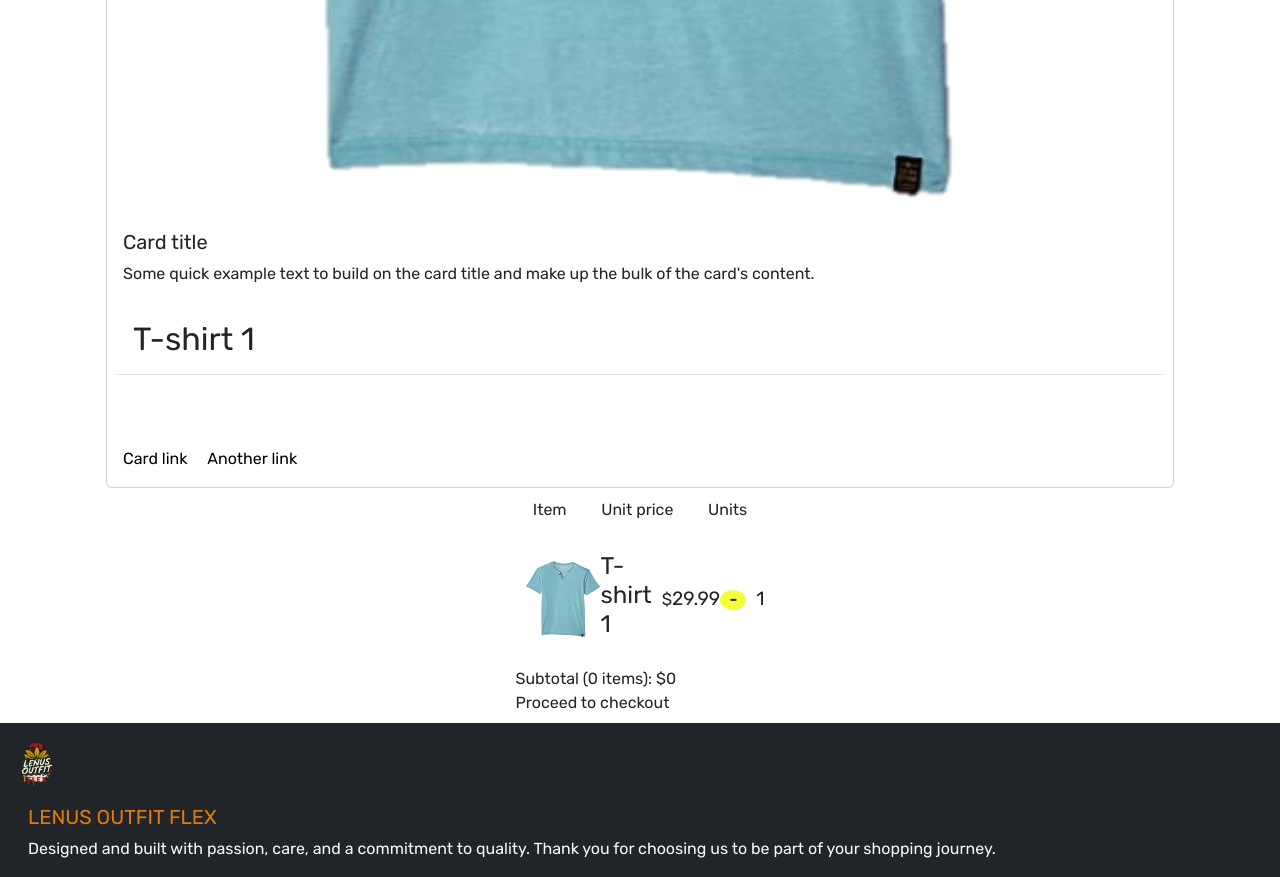
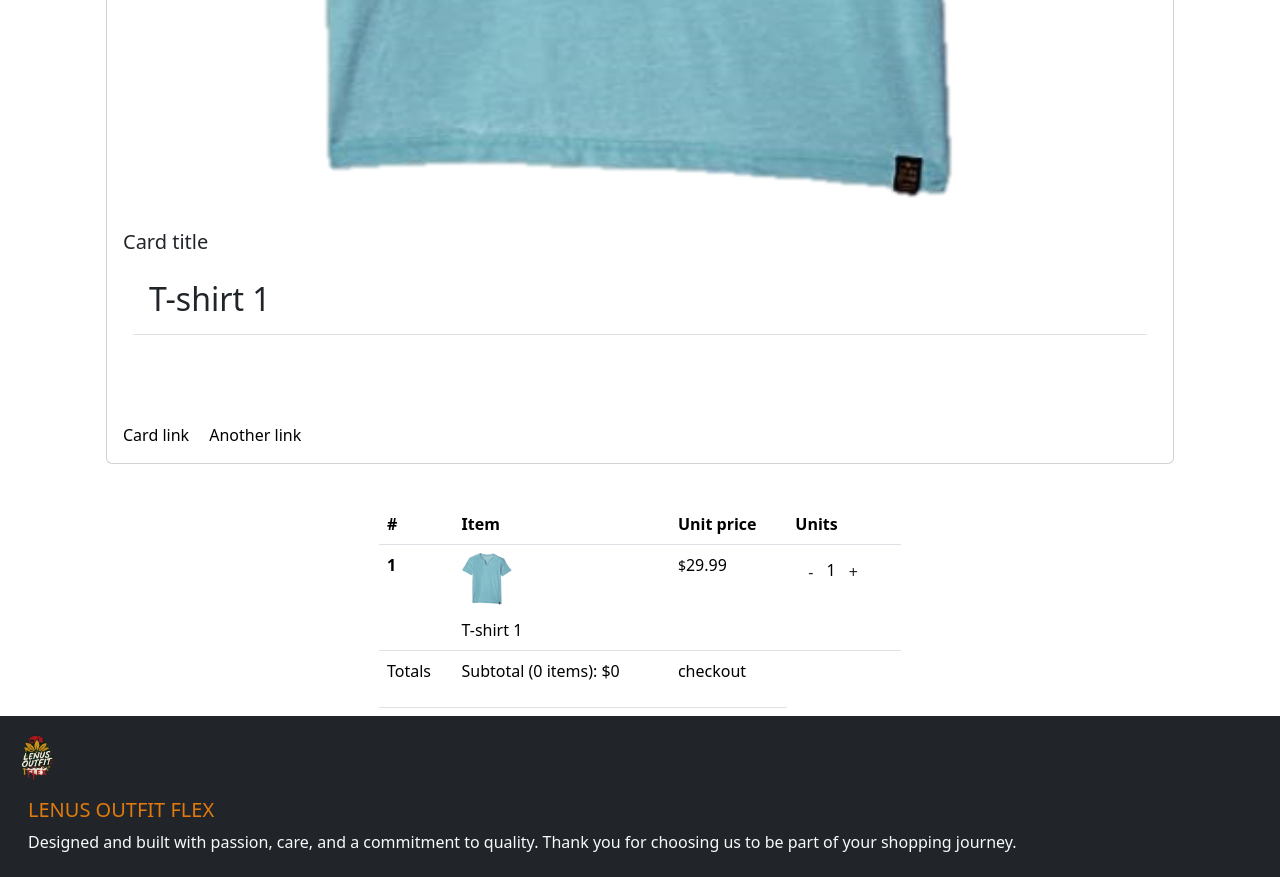
Before and after one commit to JerrySiongy/e-commerce, a Flask app: page /products in a window 1280 px wide. Shown: the part 1840-2717 px from the top of the page. Run offline with Flask 3, Linux system fonts and the light colour scheme; data that the repository does not hold is empty; some libraries are stand-ins or nearby versions.

Commit message:
will definitely finish the cart now

```diff
--- a/static/styles.css
+++ b/static/styles.css
@@ -10,18 +10,6 @@
 }
 
 /* General CSS */
-* {
-  padding: 0;
-  margin: 0;
-  box-sizing: border-box;
-  font-family: Rubik;
-}
-
-html {
-  font-size: 16px;
-  overflow-x: hidden;
-}
-
 a {
   text-decoration: none;
   color: #000;
@@ -163,7 +151,7 @@ a {
 /* CART */
 .cart {
   height: 100%;
-  width: 25%;
+  width: 50%;
 
   position: relative;
 }
--- a/templates/Products.html
+++ b/templates/Products.html
@@ -1,58 +1,49 @@
-{% extends 'base.html' %}
-{% block title %} products {% endblock %}
-{% block content %}
+{% extends 'base.html' %} {% block title %} products {% endblock %} {% block
+content %}
 
+<div class="container-fluid mt-5 p-5">this is the projects page</div>
 
-<div class="container-fluid mt-5 p-5">
-	this is the projects page
-</div>
-
-<div class="container ">
-	<div class=" container app-container">
+<div class="container">
+	<div class="container app-container">
 		<div class="app-bg">
 			<div class="left-side"></div>
 			<div class="right-side"></div>
 		</div>
 
-
 		<div class="shopping-bag">
 			<a href="/cart.html">
-				<img src="static/images/icons/bag.png" alt="cart">
+				<img src="static/images/icons/bag.png" alt="cart" />
 				Cart
-				<div class="total-items-in-cart">
-					0
-				</div>
+				<div class="total-items-in-cart">0</div>
 			</a>
 		</div>
 
-
-			<div class="container content">
+		<div class="container  content">
 			<div class="products-preview">
 				<div class="products-container">
 					<div class="container-fluid bg-dark mt-3 pb-3">
-							<h5 class=" pt-3">Featured products</h5>
+						<h5 class="pt-3">Featured products</h5>
 						<p class="text-light">Discover our most popular picks</p>
 						<div class="row g-2">
 							<div class="col-sm-12 col-md-6 col-lg-3">
 								<div class="card">
-										<img src="static/images/shirts/t1.png" alt="t-shirt 1">
+									<img src="static/images/shirts/t1.png" alt="t-shirt 1" />
 									<div class="card-body">
 										<div class="item">
 											<div class="item-container">
-
 												<div class="desc">
 													<h2>T-shirt 1</h2>
 													<h2><small>$</small>29.99</h2>
 													<p>
-															Lorem ipsum dolor, sit amet consectetur adipisicing elit.
-															Ipsum, dicta!
+														Lorem ipsum dolor, sit amet consectetur adipisicing
+														elit. Ipsum, dicta!
 													</p>
 												</div>
 												<div class="add-to-wishlist">
-														<img src="static/images/icons/heart.png" alt="add to wish list">
+													<img src="static/images/icons/heart.png" alt="add to wish list" />
 												</div>
 												<div class="add-to-cart">
-														<img src="static/images/icons/bag-plus.png" alt="add to cart">
+													<img src="static/images/icons/bag-plus.png" alt="add to cart" />
 												</div>
 											</div>
 										</div>
@@ -61,27 +52,25 @@
 							</div>
 							<div class="col-sm-12 col-md-6 col-lg-3">
 								<div class="card">
-										<img src="static/images/shirts/t2.png" alt="t-shirt 1">
+									<img src="static/images/shirts/t2.png" alt="t-shirt 1" />
 									<div class="card-body">
 										<div class="item">
 											<div class="item-container">
-
 												<div class="desc">
 													<h2>T-shirt 1</h2>
 													<h2><small>$</small>29.99</h2>
 													<p>
-															Lorem ipsum dolor, sit amet consectetur adipisicing elit.
-															Ipsum, dicta!
+														Lorem ipsum dolor, sit amet consectetur adipisicing
+														elit. Ipsum, dicta!
 													</p>
 												</div>
 												<div class="card-body p-0">
-														<div class="add-to-wishlist w-25 ">
+													<div class="add-to-wishlist w-25">
 														<img src="static/images/icons/heart.png"
-																alt="add to wish list">
+															alt="add to wish list" />
 													</div>
-														<div class="add-to-cart ">
-															<img src="static/images/icons/bag-plus.png"
-																alt="add to cart">
+													<div class="add-to-cart">
+														<img src="static/images/icons/bag-plus.png" alt="add to cart" />
 													</div>
 												</div>
 											</div>
@@ -91,24 +80,23 @@
 							</div>
 							<div class="col-sm-12 col-md-6 col-lg-3">
 								<div class="card">
-										<img src="static/images/shirts/t3.png" alt="t-shirt 1">
+									<img src="static/images/shirts/t3.png" alt="t-shirt 1" />
 									<div class="card-body">
 										<div class="item">
 											<div class="item-container">
-
 												<div class="desc">
 													<h2>T-shirt 1</h2>
 													<h2><small>$</small>29.99</h2>
 													<p>
-															Lorem ipsum dolor, sit amet consectetur adipisicing elit.
-															Ipsum, dicta!
+														Lorem ipsum dolor, sit amet consectetur adipisicing
+														elit. Ipsum, dicta!
 													</p>
 												</div>
 												<div class="add-to-wishlist">
-														<img src="static/images/icons/heart.png" alt="add to wish list">
+													<img src="static/images/icons/heart.png" alt="add to wish list" />
 												</div>
 												<div class="add-to-cart">
-														<img src="static/images/icons/bag-plus.png" alt="add to cart">
+													<img src="static/images/icons/bag-plus.png" alt="add to cart" />
 												</div>
 											</div>
 										</div>
@@ -117,24 +105,23 @@
 							</div>
 							<div class="col-sm-12 col-md-6 col-lg-3">
 								<div class="card">
-										<img src="static/images/shirts/t4.png" alt="t-shirt 1">
+									<img src="static/images/shirts/t4.png" alt="t-shirt 1" />
 									<div class="card-body">
 										<div class="item">
 											<div class="item-container">
-
 												<div class="desc">
 													<h2>T-shirt 1</h2>
 													<h2><small>$</small>29.99</h2>
 													<p>
-															Lorem ipsum dolor, sit amet consectetur adipisicing elit.
-															Ipsum, dicta!
+														Lorem ipsum dolor, sit amet consectetur adipisicing
+														elit. Ipsum, dicta!
 													</p>
 												</div>
 												<div class="add-to-wishlist">
-														<img src="static/images/icons/heart.png" alt="add to wish list">
+													<img src="static/images/icons/heart.png" alt="add to wish list" />
 												</div>
 												<div class="add-to-cart">
-														<img src="static/images/icons/bag-plus.png" alt="add to cart">
+													<img src="static/images/icons/bag-plus.png" alt="add to cart" />
 												</div>
 											</div>
 										</div>
@@ -146,20 +133,16 @@
 				</div>
 			</div>
 		</div>
-
 	</div>
-	<div class="container products-list mt-5">
-		<div class="container products">
+	<div class="container  products-list mt-5">
+		<div class="container  products">
 			<!-- render porducts here -->
 			<div class="item">
 				<div class="item-container item-img">
-					<div class="card" >
-						<img src="static/images/shirts/t1.png" alt="t-shirt 1">
+					<div class="card">
+						<img src="static/images/shirts/t1.png" alt="t-shirt 1" />
 						<div class="card-body">
 							<h5 class="card-title">Card title</h5>
-							<p class="card-text">Some quick example text to build on the card title and make up the bulk
-								of the card's content.</p>
-						</div>
 							<div class="desc">
 								<ul class="list-group list-group-flush">
 									<li class="list-group-item">
@@ -170,59 +153,89 @@
 									</li>
 								</ul>
 							</div>
+						</div>
+
 						<div class="card-body">
 							<a href="#" class="card-link">Card link</a>
 							<a href="#" class="card-link">Another link</a>
 						</div>
 					</div>
-
-
-
-
 					<div class="add-to-wishlist">
-						<img src="static/images/icons/heart.png" alt="add to wish list">
+						<img src="static/images/icons/heart.png" alt="add to wish list" />
 					</div>
 					<div class="add-to-cart">
-						<img src="static/images/icons/bag-plus.png" alt="add to cart">
-					</div>
-				</div>
-			</div>
-		</div>
-		<div class="container cart">
-			<div class="cart-header">
-				<div class="column1">Item</div>
-				<div class="column2">Unit price</div>
-				<div class="column3">Units</div>
-			</div>
-			<div class="cart-items">
-				<!-- render cart items here -->
-				<div class="cart-item">
-					<div class="item-info">
-						<img src="static/images/shirts/t1.png" alt="t-shirt 1">
-						<h4>T-shirt 1</h4>
-					</div>
-					<div class="unit-price">
-						<small>$</small>29.99
-					</div>
-					<div class="units">
-						<div class="btn minus">-</div>
-						<div class="number">1</div>
-						<div class="btn plus">+</div>
-					</div>
-				</div>
-			</div>
-			<div class="cart-footer">
-				<div class="subtotal">
-					Subtotal (0 items): $0
-				</div>
-				<div class="checkout">
-					Proceed to checkout
+						<img src="static/images/icons/bag-plus.png" alt="add to cart" />
 					</div>
 				</div>
 			</div>
 		</div>
 
 
+		<div class="container cart">
+			<table class="table">
+				<thead>
+					<div class="cart-header">
+						<tr>
+							<th scope="col">#</th>
+							<th scope="col">
+								<div class="column1">Item</div>
+							</th>
+							<th scope="col">
+								<div class="column2">Unit price</div>
+							</th>
+							<th scope="col">
+								<div class="column3">Units</div>
+							</th>
+						</tr>
+					</div>
+				</thead>
+				<tbody>
+					<div class="cart-items">
+						<div class="cart-item">
+							<tr>
+								<th scope="row">1</th>
+								<td>
+									<div class="item-info">
+										<div class="card border border-0" style="width: 50px; height: 65px;">
+											<img src="static/images/shirts/t1.png" alt="t-shirt 1" />
+										</div>
+										<div class="card-body">
+												<p class="card-text">T-shirt 1</p>
+											</div>
+									</div>
+								</td>
+								<td>
+									<div class="unit-price"><small>$</small>29.99</div>
+								</td>
+								<td>
+									<div class="units">
+
+										<p class="number"><span class="btn minus">-</span>1<span class="btn plus">+</span></p>
+
+									</div>
+								</td>
+							</tr>
+							<tr>
+								<td>
+									<p>Totals</p>
+								</td>
+								<td>
+									<div class="cart-footer">
+										<div class="subtotal">Subtotal (0 items): $0</div>
+									</div>
+								</td>
+								<td>
+									<div class="cart-footer">
+										<div class="checkout">checkout</div>
+									</div>
+								</td>
+							</tr>
+						</div>
+					</div>
+				</tbody>
+			</table>
+		</div>
+	</div>
 </div>
 
 {% endblock %}
--- a/templates/contact_us.html
+++ b/templates/contact_us.html
@@ -38,6 +38,9 @@
                     <div class="card-body">
                         <a href="#" class="card-link"><h5>Join our community <i class="fa-brands fa-whatsapp" style="color: rgb(99, 230, 190)"></i></h5> </a>
                     </div>
+                    <div class="card-body">
+                        <a href="#" class="card-link"><h5>Send us an email <i class="fa-solid fa-envelope" style="color: #e27a0e;"></i></h5> </a>
+                    </div>
                 </div>
             </div>
         </div>
```
Lines whose indentation alone changed are shown as unchanged.
